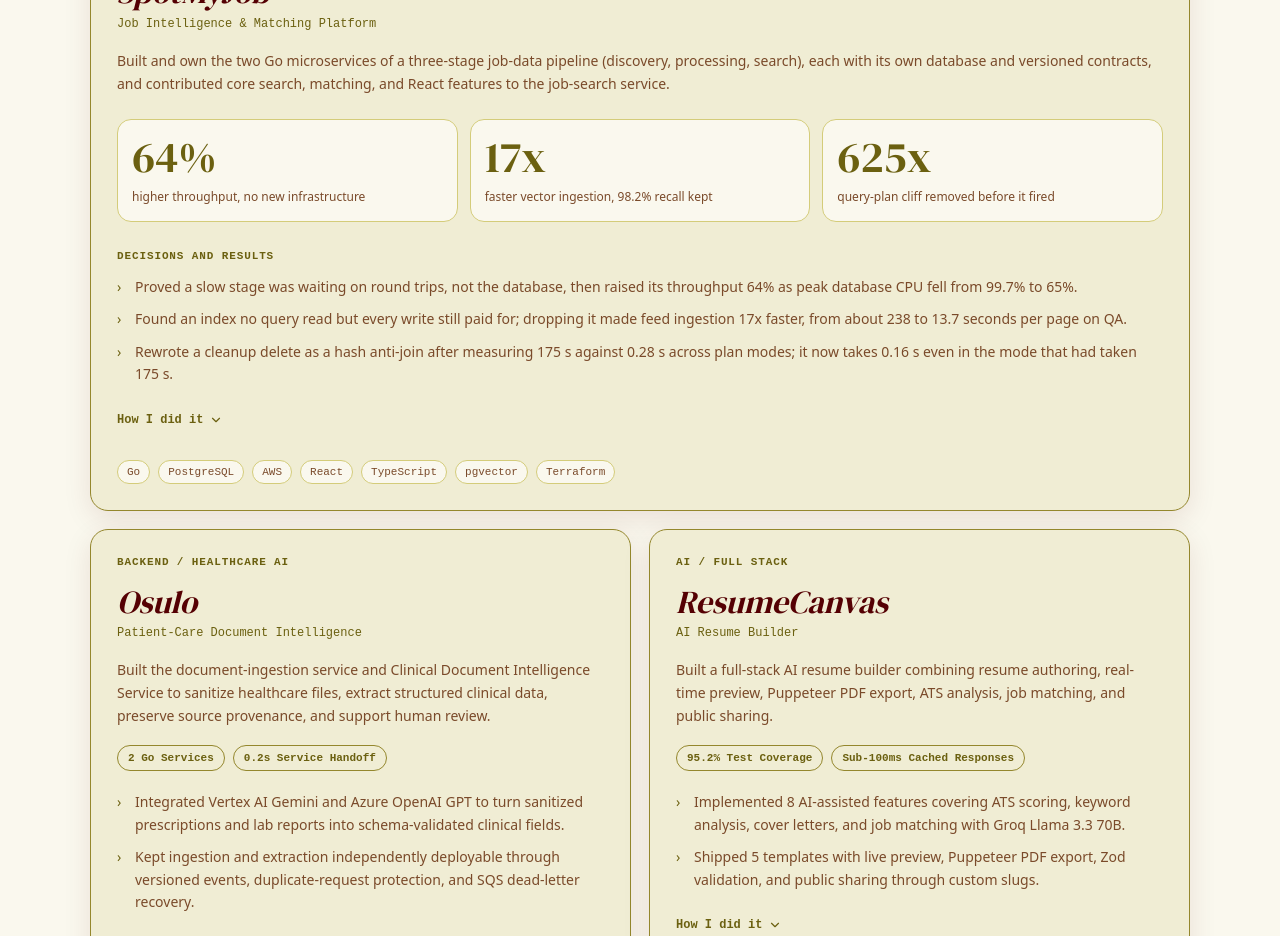
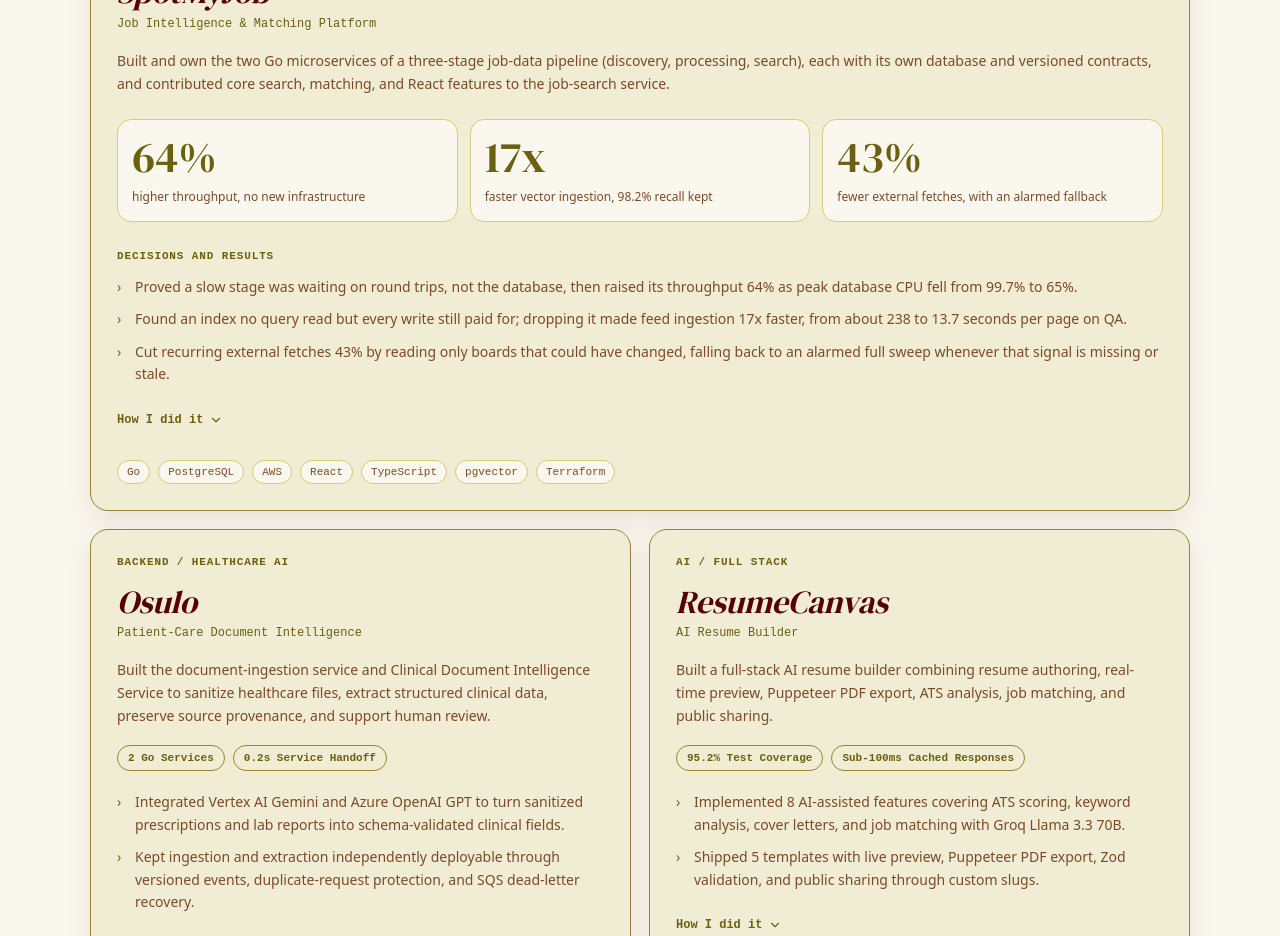
Before and after one commit to swarajreddy10/swarajreddy10.github.io, a Next.js app: page / in a window 1280 px wide. Shown: the part 2160-3096 px from the top of the page. Built offline with nearby package versions, Linux system fonts and the light colour scheme.

Commit message:
docs: replace the 625x tile with the 43% fetch reduction

```diff
--- a/data/work.js
+++ b/data/work.js
@@ -9,17 +9,17 @@
         stats: [
             { value: '64%', label: 'higher throughput, no new infrastructure' },
             { value: '17x', label: 'faster vector ingestion, 98.2% recall kept' },
-            { value: '625x', label: 'query-plan cliff removed before it fired' },
+            { value: '43%', label: 'fewer external fetches, with an alarmed fallback' },
         ],
         highlights: [
             'Proved a slow stage was waiting on round trips, not the database, then raised its throughput 64% as peak database CPU fell from 99.7% to 65%.',
             'Found an index no query read but every write still paid for; dropping it made feed ingestion 17x faster, from about 238 to 13.7 seconds per page on QA.',
-            'Rewrote a cleanup delete as a hash anti-join after measuring 175 s against 0.28 s across plan modes; it now takes 0.16 s even in the mode that had taken 175 s.',
+            'Cut recurring external fetches 43% by reading only boards that could have changed, falling back to an alarmed full sweep whenever that signal is missing or stale.',
         ],
         details: [
             'Moved HNSW to a half-precision expression index that fits in memory, keeping 98.2% recall@10 versus 98.3%.',
             'Loaded postal-reference data in 2 min 34 s with PostgreSQL COPY and set-based deduplication, versus 30.2 min projected for row-wise inserts.',
-            'Cut recurring external fetches 43% with change-aware selection that falls back to an alarmed full sweep.',
+            'Rewrote the feed cleanup as a hash anti-join that stays fast in every query-plan mode, so removed jobs disappear on schedule.',
             'Shipped React features with their Fastify APIs: "Did you mean" search that never auto-applies, draft-then-apply filters, and onboarding gated on the answers a match needs.',
             'Hardened outbound fetching against SSRF and DNS rebinding, including NAT64 addresses, and pinned 81 GitHub Actions references to commit SHAs.',
         ],
```
Also changed, not shown: 1 other file (tests, documents, lock files or other folders).
